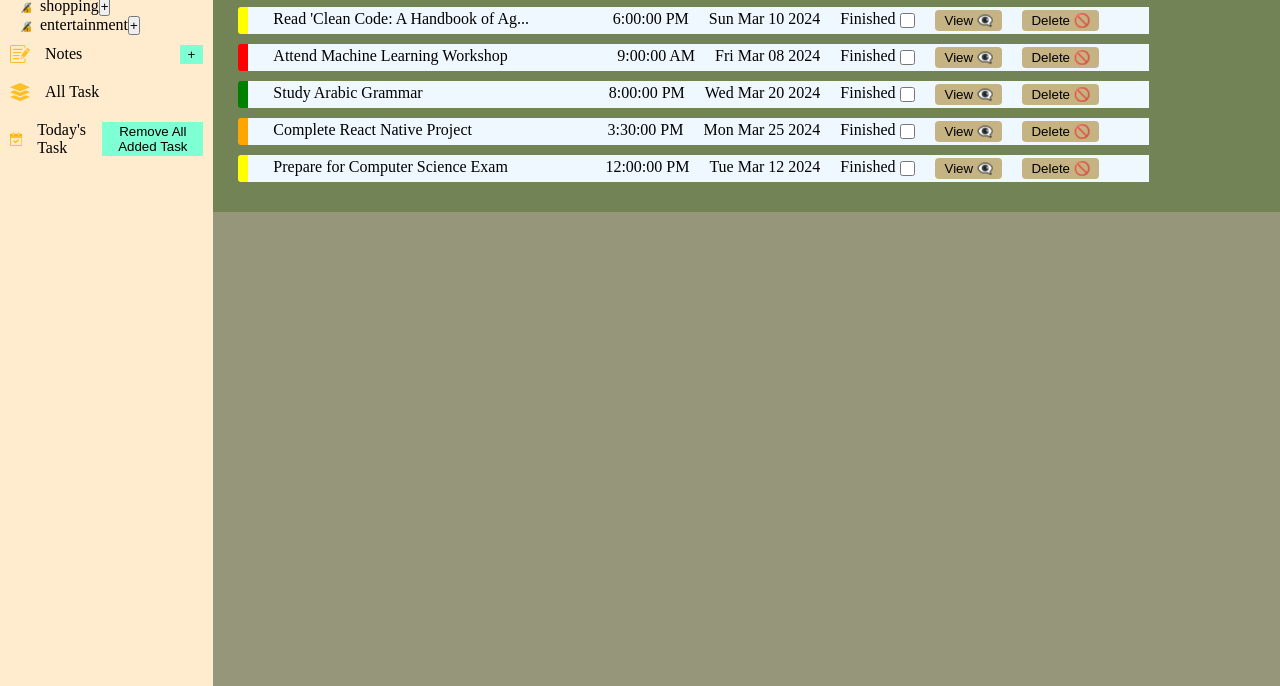
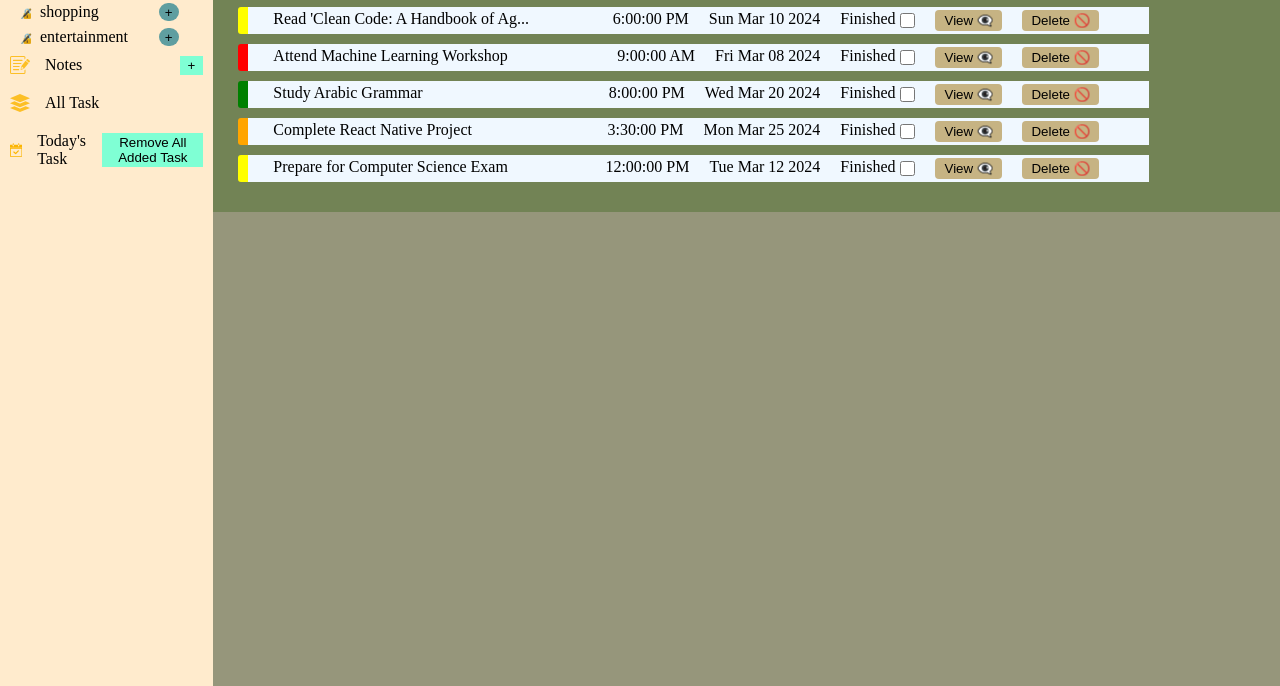
Before and after one commit to marwanGA09/To-do-app, a website built with webpack: page src/template.html in a window 1280 px wide. Shown: the part 114-800 px from the top of the page. Built offline with nearby package versions, Linux system fonts and the light colour scheme.

Commit message:
style project-item

```diff
--- a/src/style/style.scss
+++ b/src/style/style.scss
@@ -68,24 +68,37 @@ body {
     button {
       background-color: aquamarine;
       margin-left: auto;
-      border: 0;
       padding: 0.2rem 0.8rem;
     }
   }
 
-  ul {
+  .project-items {
     padding-left: 4rem;
     list-style: none;
+    @include flex();
+    flex-direction: column;
+    align-items: start;
+    gap: 0.7rem;
 
-    li {
+    .project-item {
       position: relative;
+      width: 80%;
+      display: flex;
+      justify-content: space-between;
+
+      button {
+        width: 2rem;
+        border-radius: 1000px;
+        background-color: cadetblue;
       }
-    li::before {
+
+      &::before {
         content: "🔏";
         font-size: 1rem;
         position: absolute;
         left: -2rem;
         top: 0.5rem;
+      }
     }
   }
 }
@@ -111,7 +124,6 @@ body {
       width: 90%;
 
       button {
-        border: 0;
         background-color: #c6b383;
         padding: 0.3rem 0.9rem;
         border-radius: 0.4rem;
@@ -158,4 +170,5 @@ svg {
 
 button {
   cursor: pointer;
+  border: 0;
 }
```
Lines whose indentation alone changed are shown as unchanged.
